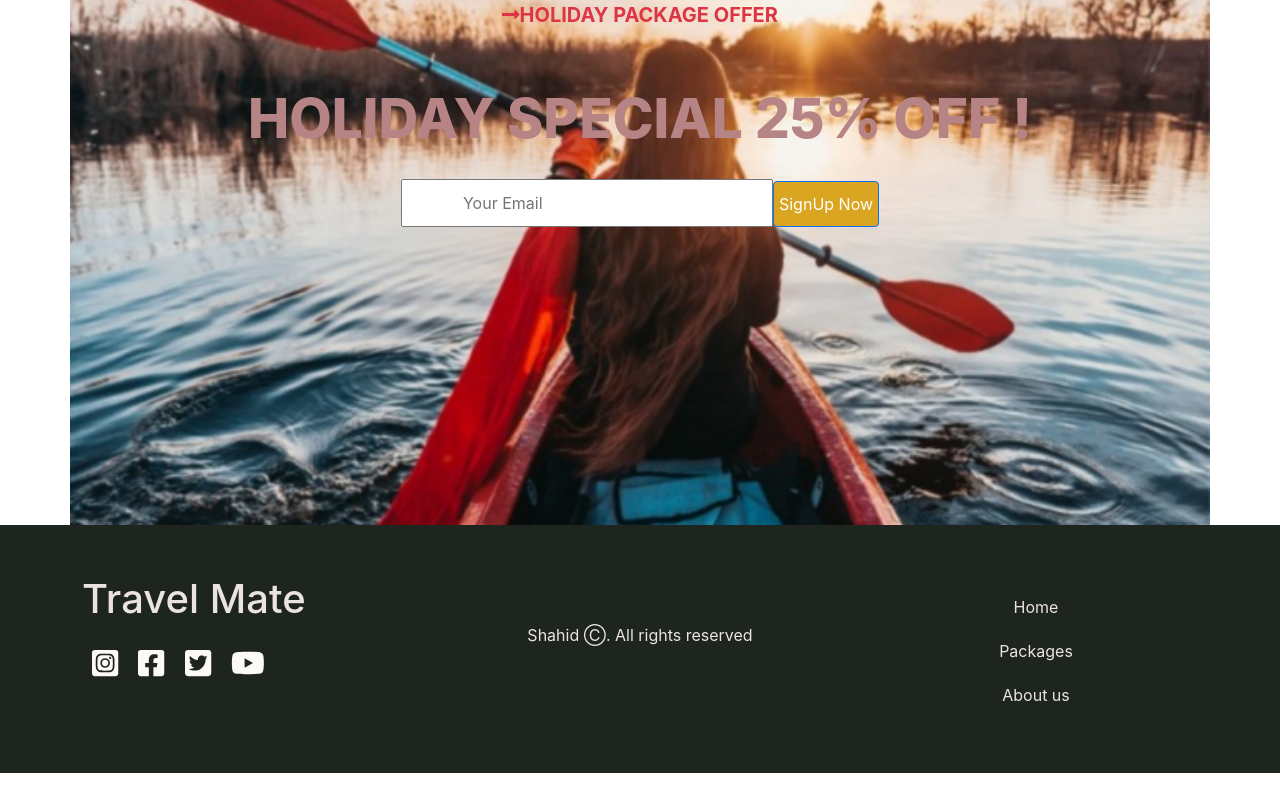
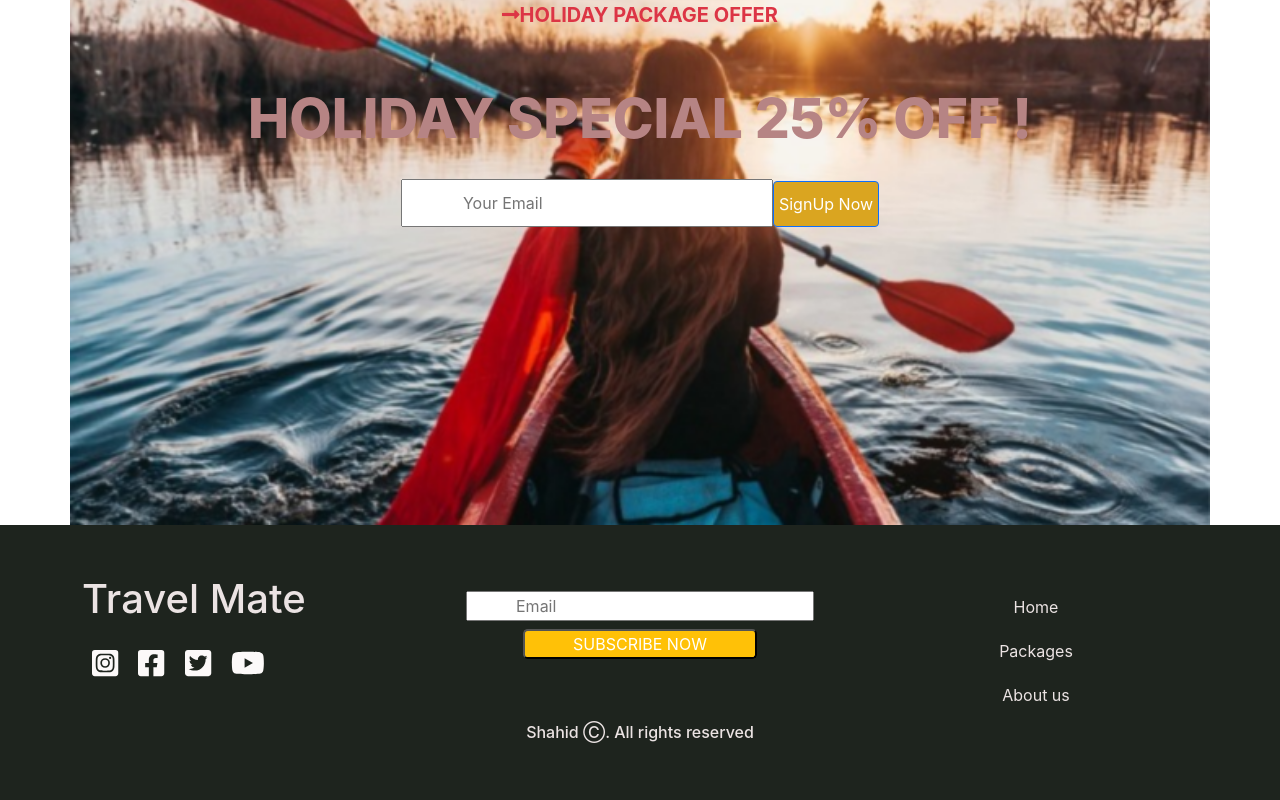
Before and after one commit to shahidmonowarr/Travel-booking-website-client-side, a React (Create React App) app: page / in a window 1280 px wide. Shown: the part 1664-2464 px from the top of the page. Before the commit the page ends 2437 px from the top, so only its background shows below. Built offline with nearby package versions, Linux system fonts and the light colour scheme; no server answers.

Commit message:
subscribe footer

```diff
--- a/src/Pages/Shared/Footer/Footer.js
+++ b/src/Pages/Shared/Footer/Footer.js
@@ -32,8 +32,11 @@ const Footer = () => {
 
                         <div className="col-md-4">
                             <div className="right-footer-container">
-                                <div className="phone d-flex align-items-center justify-content-center mt-5">
-                                    <p >Shahid Ⓒ. All rights reserved</p>
+                                <div className="phone d-flex align-items-center justify-content-center mt-3">
+                                    <div>
+                                        <input className="px-5" placeholder="Email" type="email" name="" id="" />
+                                        <button className="px-5 my-2 bg-warning rounded-3 text-white">SUBSCRIBE NOW</button>
+                                    </div>
                                 </div>
                             </div>
                         </div>
@@ -47,6 +50,7 @@ const Footer = () => {
                             </div>
                         </div>
                     </div>
+                    <h6 >Shahid Ⓒ. All rights reserved</h6>
                 </div>
             </div>
         </div>
```
